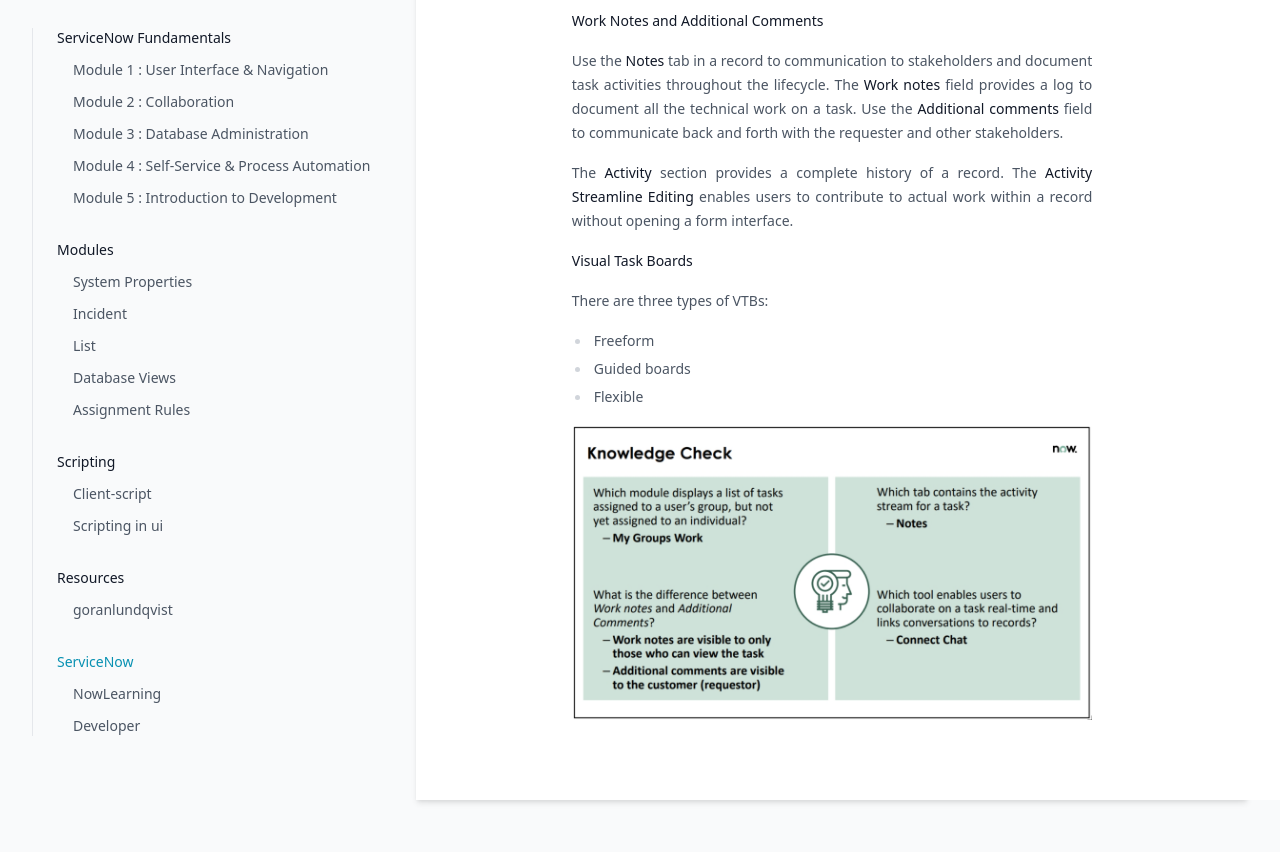
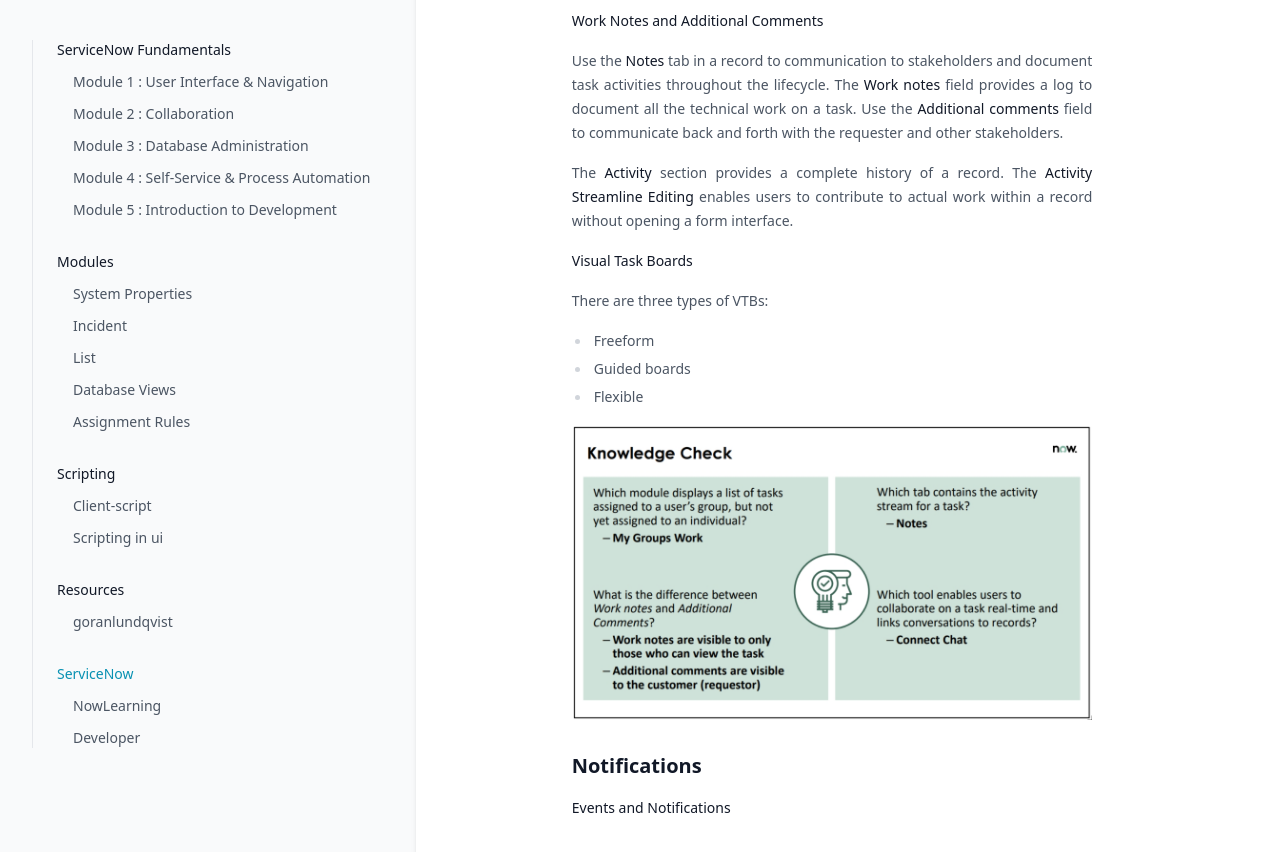
Before and after one commit to greglejeune/ebook, a Jekyll site: the page built from _servicenow/2021-11-01-snf-module2.md, in a window 1280 px wide and 900 px high, scrolled down 1382 px. Shown: the top 852 px of the window. Built offline with Jekyll 4.4.1, drawn with Linux system fonts in a browser that asks for light colours.

Commit message:
Update 2021-11-01-snf-module2.md

```diff
--- a/_servicenow/2021-11-01-snf-module2.md
+++ b/_servicenow/2021-11-01-snf-module2.md
@@ -85,3 +85,11 @@ category: snf
 </ul>
 
 <img src="https://greglejeune.github.io/ebook/img/SNFundamentals2-1.png">
+
+<h2>Notifications</h2>
+
+<p style="text-align: justify;"><strong>Events and Notifications</strong></p>
+
+<p style="text-align: justify;">
+
+</p>
```
